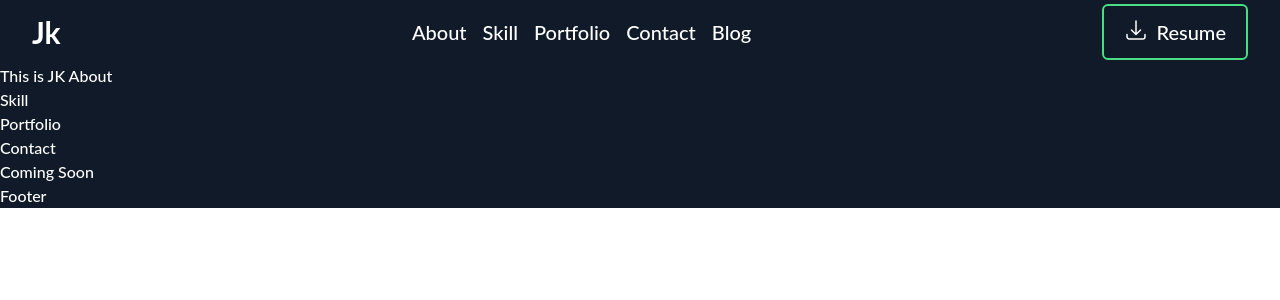
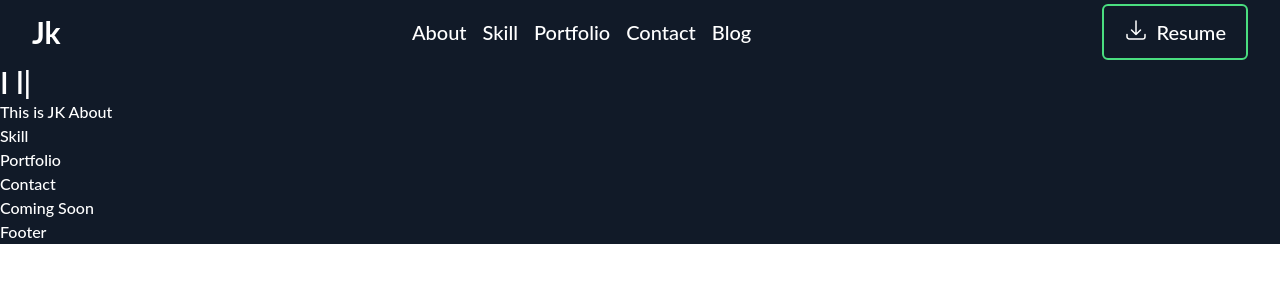
Before and after one commit to NishatFariza/jk-portfolio, a Next.js app: page / in a window 1280 px wide. Shown: the top 300 px of the page. Built offline with nearby package versions, Linux system fonts and the light colour scheme.

Commit message:
add:type animation

```diff
--- a/package.json
+++ b/package.json
@@ -17,6 +17,7 @@
     "next": "13.0.2",
     "react": "18.2.0",
     "react-dom": "18.2.0",
+    "typed.js": "^2.0.12",
     "typescript": "4.8.4"
   },
   "devDependencies": {
--- a/src/components/Hero.tsx
+++ b/src/components/Hero.tsx
@@ -1,11 +1,30 @@
-import React from 'react'
+import React, { useEffect, useRef } from "react";
+import Typed from "typed.js";
 
 const Hero = () => {
+  const typedRef = useRef(null);
+
+  useEffect(() => {
+    const typed = new Typed(typedRef.current!, {
+      strings: ["Hello, I am Rayhan", "I love to watch tutorial!!"],
+      startDelay: 300,
+      typeSpeed: 100,
+      backSpeed: 100,
+      backDelay: 100,
+      smartBackspace: true,
+      loop: true,
+    });
+
+    return () => {
+      typed.destroy();
+    };
+  });
+
   return (
-      <div>
+    <div className="text-3xl font-semibold">
+      <span ref={typedRef}></span>
+    </div>
+  );
+};
 
-    </div>
-  )
-}
-
-export default Hero
+export default Hero;
```
Also changed, not shown: 1 other file (tests, documents, lock files or other folders).
